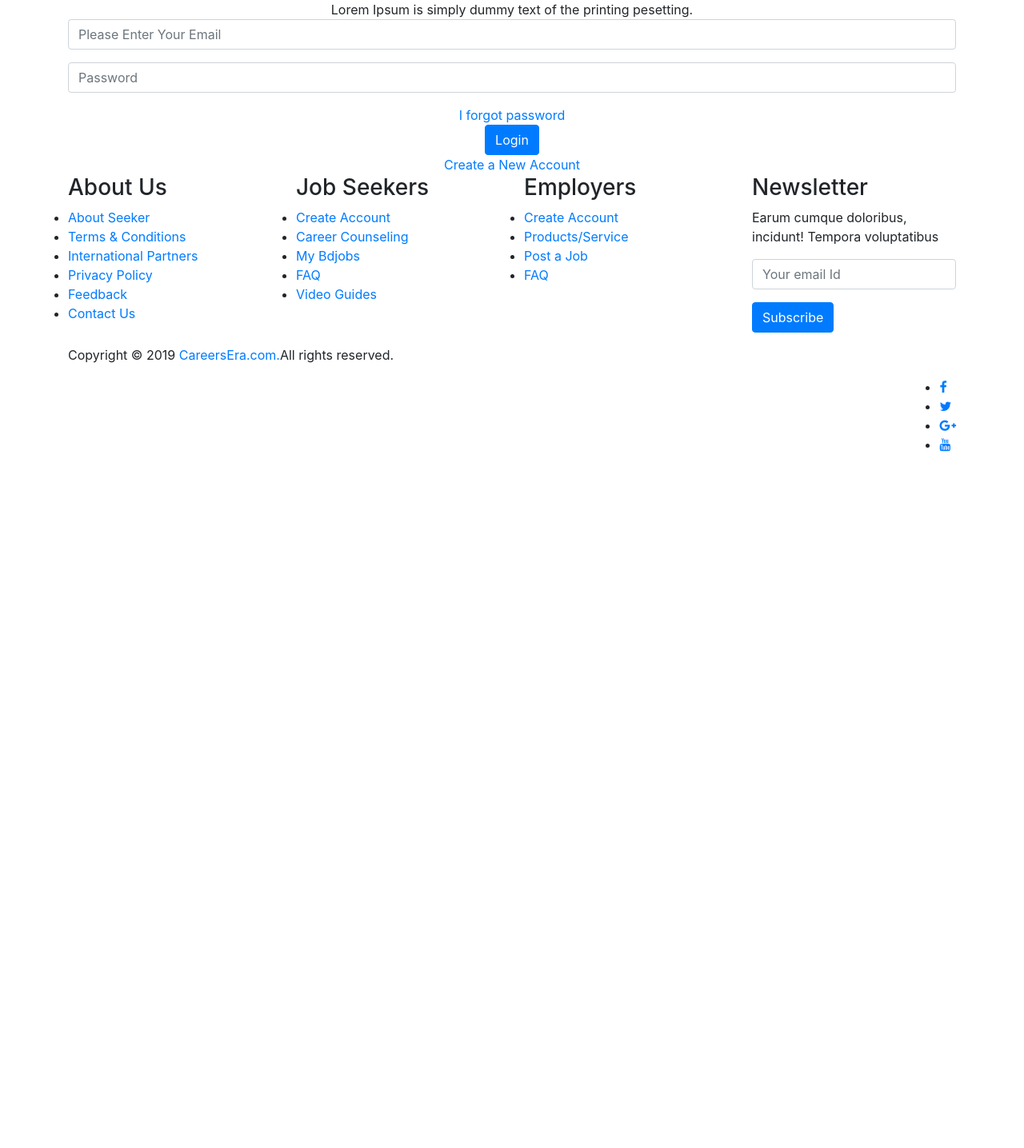
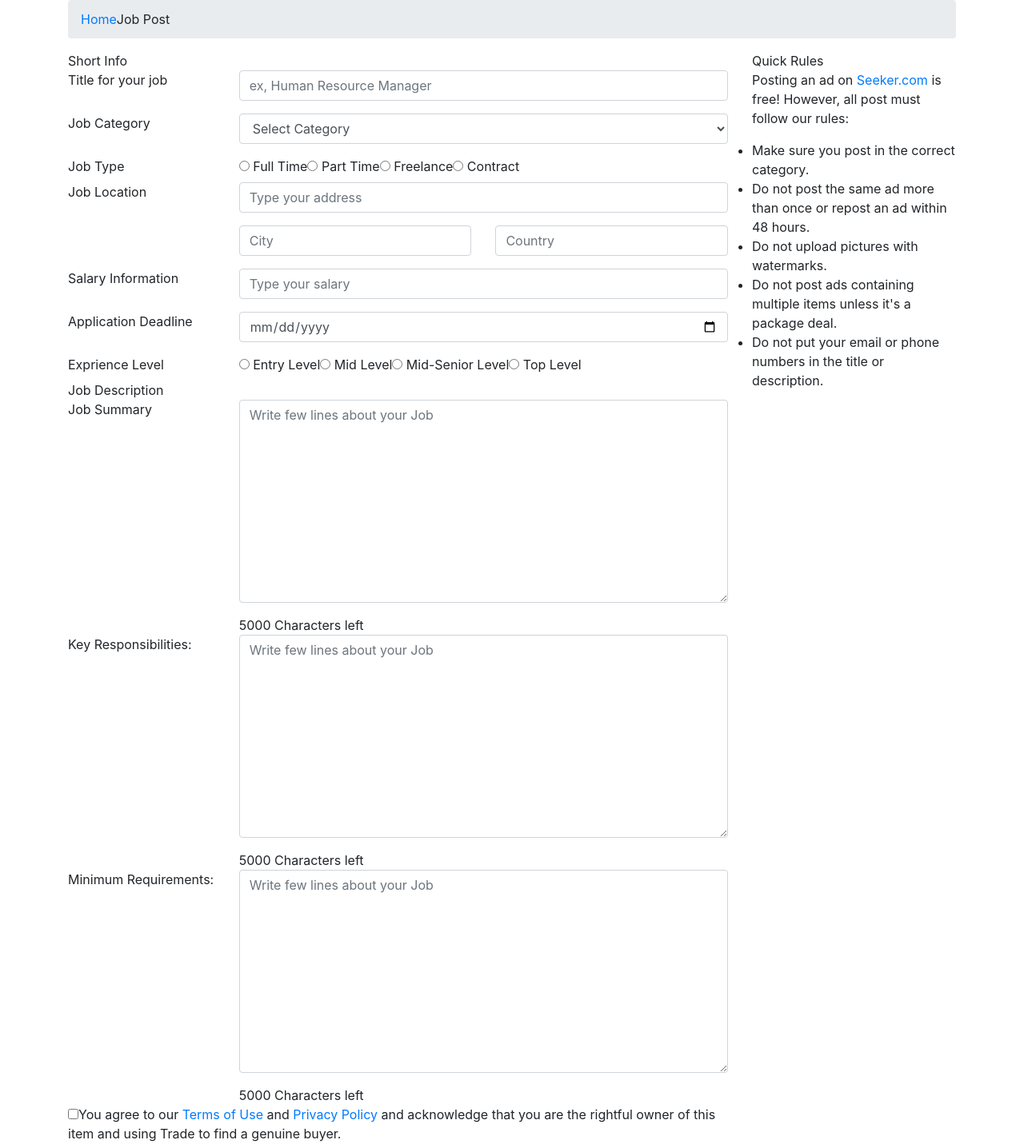
Before and after one commit to vvkishorereddy/nodecera, a React app: page /post-job in a window 1280 px wide. Before the commit this address led to /login. Shown: the part 198-1634 px from the top of the page at 80% size. Before the commit the page ends 800 px from the top, so only its background shows below. Built offline with nearby package versions, Linux system fonts and the light colour scheme.

Commit message:
integrating

```diff
--- a/client/Components/PostJob/PostJobForm.js
+++ b/client/Components/PostJob/PostJobForm.js
@@ -1,12 +1,59 @@
 import React, { Component } from "react";
+import { Link } from "react-router-dom";
+import withContext from "../../hoc/ContextConsumer";
 
-export default class PostJobForm extends Component {
+class PostJobForm extends Component {
+  state = {
+    summaryChar: 5000,
+    responsibilitesChar: 5000,
+    requirementChar: 5000
+  };
+
+  handleSubmit = () => {
+    this.props.context.saveJob(this.form);
+  };
+
+  handleChange = e => {
+    const inputName = e.target.name;
+    if (inputName === "summary" && this.state.summaryChar <= 0) {
+      e.preventDefault();
+      return;
+    }
+    if (
+      inputName === "responsibilites" &&
+      this.state.responsibilitesChar <= 0
+    ) {
+      e.preventDefault();
+      return;
+    }
+    if (inputName === "minRequirements" && this.state.requirementChar <= 0) {
+      e.preventDefault();
+      return;
+    }
+
+    this.setState(state => {
+      const newState = { ...state };
+      if (inputName === "summary") {
+        newState.summaryChar = newState.summaryChar - 1;
+      }
+      if (inputName === "responsibilites") {
+        newState.responsibilitesChar = newState.responsibilitesChar - 1;
+      }
+      if (inputName === "minRequirements") {
+        newState.requirementChar = newState.requirementChar - 1;
+      }
+
+      return newState;
+    });
+  };
+
   render() {
     return (
       <div className="tr-post-job page-content">
         <div className="container">
           <div className="row">
             <div className="col-md-9">
+              <form ref={ele => (this.form = ele)}>
                 <div className="short-info code-edit-small">
                   <div className="section">
                     <span className="tr-title">Short Info</span>
@@ -15,171 +62,145 @@ export default class PostJobForm extends Component {
                         <label>Title for your job</label>
                       </div>
                       <div className="col-sm-9">
-                      <div className="code-edit">
-                        <span>ex, Human Resource Manager</span>
+                        <div className="form-group">
+                          <input
+                            type="text"
+                            name="title"
+                            className="form-control"
+                            placeholder="ex, Human Resource Manager"
+                          />
                         </div>
                       </div>
                     </div>
-                  {/* /.row */}
+
                     <div className="row">
                       <div className="col-sm-3">
                         <label>Job Category</label>
                       </div>
                       <div className="col-sm-9">
-                      <div className="dropdown tr-change-dropdown">
-                        <a
-                          data-toggle="dropdown"
-                          href="job-post.html#"
-                          aria-expanded="true"
-                        >
-                          <span className="change-text">Select a category</span>
-                          <i className="fa fa-angle-down" />
-                        </a>
-                        <ul className="dropdown-menu tr-change">
-                          <li>
-                            <a href="job-post.html#">Select a category</a>
-                          </li>
-                          <li>
-                            <a href="job-post.html#">Software Engineer</a>
-                          </li>
-                          <li>
-                            <a href="job-post.html#">Project Manager</a>
-                          </li>
-                          <li>
-                            <a href="job-post.html#">Graphics Designer</a>
-                          </li>
-                        </ul>
-                      </div>
-                      {/* /.dropdown */}
+                        <div className="form-group">
+                          <select className="form-control" name="category">
+                            <option value="">Select Category</option>
+                            <option value="cat1">Cat1</option>
+                            <option value="cat2">Cat2</option>
+                            <option value="cat3">Cat3</option>
+                          </select>
                         </div>
                       </div>
-                  {/* /.row */}
+                    </div>
+
                     <div className="row job-category">
                       <div className="col-sm-3">
-                      <label>Job Category</label>
+                        <label>Job Type</label>
                       </div>
                       <div className="col-sm-9">
                         <div className="job-type">
                           <input
                             type="radio"
-                          name="radio1"
-                          defaultValue="full-time"
+                            name="jobType"
+                            value="full-time"
                             id="full-time"
                           />{" "}
                           <label htmlFor="full-time">Full Time</label>
                           <input
                             type="radio"
-                          name="radio1"
-                          defaultValue="part-time"
+                            name="jobType"
+                            value="part-time"
                             id="part-time"
                           />{" "}
                           <label htmlFor="part-time">Part Time</label>
                           <input
                             type="radio"
-                          name="radio1"
-                          defaultValue="freelance"
+                            name="jobType"
+                            value="freelance"
                             id="freelance"
                           />{" "}
                           <label htmlFor="freelance">Freelance</label>
                           <input
                             type="radio"
-                          name="radio1"
-                          defaultValue="contract"
+                            name="jobType"
+                            value="contract"
                             id="contract"
                           />{" "}
                           <label htmlFor="contract">Contract</label>
                         </div>
-                      {/* /.user-type */}
                       </div>
                     </div>
-                  {/* /.row */}
+
                     <div className="row">
                       <div className="col-sm-3">
                         <label>Job Location</label>
                       </div>
                       <div className="col-sm-9">
-                      <div className="code-edit">
-                        <span>Type your address</span>
+                        <div className="form-group">
+                          <input
+                            type="text"
+                            name="address"
+                            className="form-control"
+                            placeholder="Type your address"
+                          />
                         </div>
                         <div className="row">
                           <div className="col-sm-6">
-                          <div className="dropdown tr-change-dropdown">
-                            <a
-                              data-toggle="dropdown"
-                              href="job-post.html#"
-                              aria-expanded="true"
-                            >
-                              <span className="change-text">City</span>
-                              <i className="fa fa-angle-down" />
-                            </a>
-                            <ul className="dropdown-menu tr-change">
-                              <li>
-                                <a href="job-post.html#">City</a>
-                              </li>
-                              <li>
-                                <a href="job-post.html#">Chicago</a>
-                              </li>
-                              <li>
-                                <a href="job-post.html#">Denver</a>
-                              </li>
-                              <li>
-                                <a href="job-post.html#">New Orleans</a>
-                              </li>
-                            </ul>
+                            <div className="form-group">
+                              <input
+                                type="text"
+                                name="city"
+                                className="form-control"
+                                placeholder="City"
+                              />
                             </div>
-                          {/* /.dropdown */}
                           </div>
                           <div className="col-sm-6">
-                          <div className="code-edit">
-                            <span>Postal Code</span>
+                            <div className="form-group">
+                              <input
+                                type="text"
+                                name="country"
+                                className="form-control"
+                                placeholder="Country"
+                              />
                             </div>
                           </div>
                         </div>
                       </div>
                     </div>
-                  {/* /.row */}
+
                     <div className="row">
                       <div className="col-sm-3">
                         <label>Salary Information</label>
                       </div>
                       <div className="col-sm-9">
                         <div className="row">
-                        <div className="col-sm-6">
-                          <div className="code-edit">
-                            <span>$5000</span>
-                          </div>
-                        </div>
-                        <div className="col-sm-6">
-                          <div className="aegotiable">
-                            <span>Or</span>
+                          <div className="col-sm-12">
+                            <div className="form-group">
                               <input
-                              type="radio"
-                              name="radio2"
-                              defaultValue="aegotiable"
-                              id="aegotiable"
-                            />{" "}
-                            <label htmlFor="aegotiable">Negotiable</label>
+                                type="text"
+                                name="salary"
+                                className="form-control"
+                                placeholder="Type your salary"
+                              />
                             </div>
                           </div>
                         </div>
                       </div>
                     </div>
-                  {/* /.row */}
+
                     <div className="row">
                       <div className="col-sm-3">
                         <label>Application Deadline</label>
                       </div>
                       <div className="col-sm-9">
-                      <div className="calendar">
+                        <div className="calendar form-group">
                           <input
                             type="date"
                             className="form-control"
-                          defaultValue="2017-06-25"
+                            placeholder="2019-06-25"
+                            name="lastDate"
                           />
                         </div>
                       </div>
                     </div>
-                  {/* /.row */}
+
                     <div className="row exprience-level">
                       <div className="col-sm-3">
                         <label>Exprience Level</label>
@@ -188,67 +209,35 @@ export default class PostJobForm extends Component {
                         <div className="exprience">
                           <input
                             type="radio"
-                          name="radio3"
-                          defaultValue="entry-level"
+                            name="exprienceLevel"
+                            value="entry-level"
                             id="entry-level"
                           />{" "}
                           <label htmlFor="entry-level">Entry Level</label>
                           <input
                             type="radio"
-                          name="radio3"
-                          defaultValue="mid-level"
+                            name="exprienceLevel"
+                            value="mid-level"
                             id="mid-level"
                           />{" "}
                           <label htmlFor="mid-level">Mid Level</label>
                           <input
                             type="radio"
-                          name="radio3"
-                          defaultValue="mid-senior"
+                            name="exprienceLevel"
+                            value="mid-senior"
                             id="mid-senior"
                           />{" "}
                           <label htmlFor="mid-senior">Mid-Senior Level</label>
                           <input
                             type="radio"
-                          name="radio3"
-                          defaultValue="top-level"
+                            name="exprienceLevel"
+                            value="top-level"
                             id="top-level"
                           />{" "}
                           <label htmlFor="top-level">Top Level</label>
                         </div>
-                      {/* /.user-type */}
                       </div>
                     </div>
-                  {/* /.row */}
-                  <div className="row">
-                    <div className="col-sm-3">
-                      <label>Job Function</label>
-                    </div>
-                    <div className="col-sm-9">
-                      <div className="dropdown tr-change-dropdown">
-                        <a
-                          data-toggle="dropdown"
-                          href="job-post.html#"
-                          aria-expanded="true"
-                        >
-                          <span className="change-text">Graphics Design</span>
-                          <i className="fa fa-angle-down" />
-                        </a>
-                        <ul className="dropdown-menu tr-change">
-                          <li>
-                            <a href="job-post.html#">Graphics Design</a>
-                          </li>
-                          <li>
-                            <a href="job-post.html#">Project Manager</a>
-                          </li>
-                          <li>
-                            <a href="job-post.html#">Software Engineer</a>
-                          </li>
-                        </ul>
-                      </div>
-                      {/* /.dropdown */}
-                    </div>
-                  </div>
-                  {/* /.row */}
                   </div>
                 </div>
                 <div className="job-description section">
@@ -258,51 +247,72 @@ export default class PostJobForm extends Component {
                       <label>Job Summary</label>
                     </div>
                     <div className="col-sm-9">
-                    <div className="code-edit">
-                      <span>Write few lines about your Job</span>
+                      <div className="form-group">
+                        <textarea
+                          className="form-control"
+                          name="summary"
+                          rows="10"
+                          placeholder="Write few lines about your Job"
+                          onKeyPress={this.handleChange}
+                        />
                       </div>
                       <span className="characters-left">
-                      5000 Characters left
+                        {this.state.summaryChar} Characters left
                       </span>
                     </div>
                   </div>
-                {/* /.row */}
+
                   <div className="row">
                     <div className="col-sm-3">
                       <label>Key Responsibilities:</label>
                     </div>
                     <div className="col-sm-9">
-                    <div className="code-edit">
-                      <span>Write few lines about your Job</span>
+                      <div className="form-group">
+                        <textarea
+                          className="form-control"
+                          name="responsibilites"
+                          rows="10"
+                          placeholder="Write few lines about your Job"
+                          onKeyPress={this.handleChange}
+                        />
                       </div>
                       <span className="characters-left">
-                      5000 Characters left
+                        {this.state.responsibilitesChar} Characters left
                       </span>
                     </div>
                   </div>
-                {/* /.row */}
+
                   <div className="row">
                     <div className="col-sm-3">
                       <label>Minimum Requirements:</label>
                     </div>
                     <div className="col-sm-9">
-                    <div className="code-edit">
-                      <span>Write few lines about your Job</span>
+                      <div className="form-group">
+                        <textarea
+                          className="form-control"
+                          name="minRequirements"
+                          rows="10"
+                          placeholder="Write few lines about your Job"
+                          onKeyPress={this.handleChange}
+                        />
                       </div>
                       <span className="characters-left">
-                      5000 Characters left
+                        {this.state.requirementChar} Characters left
                       </span>
                     </div>
                   </div>
-                {/* /.row */}
                 </div>
-              {/* /.job-description */}
-              <div className="premium-post section">
+
+                <div
+                  className="premium-post section"
+                  style={{ display: "none" }}
+                >
                   <span className="tr-title">Make Your Post Premium</span>
                   <p>
                     More replies means more interested buyers. With lots of
-                  interested buyers, you have a better chance of selling for the
-                  price that you want. <a href="job-post.html#">Learn more</a>
+                    interested buyers, you have a better chance of selling for
+                    the price that you want.{" "}
+                    <a href="job-post.html#">Learn more</a>
                   </p>
                   <ul className="tr-list">
                     <li>
@@ -342,31 +352,47 @@ export default class PostJobForm extends Component {
                         defaultValue="daily-bump"
                         id="daily-bump"
                       />
-                    <label htmlFor="daily-bump">Daily Bump Up for 7 days</label>
+                      <label htmlFor="daily-bump">
+                        Daily Bump Up for 7 days
+                      </label>
                       <span>$100.00</span>
                     </li>
                   </ul>
                 </div>
-              {/* /.premium-post */}
+
                 <div className="section agreement">
                   <label htmlFor="send">
-                  <input type="checkbox" name="send" id="send" />
-                  You agree to our <a href="job-post.html#">
-                    Terms of Use
-                  </a> and <a href="job-post.html#">Privacy Policy</a> and
+                    <input type="checkbox" name="terms" id="send" />
+                    You agree to our{" "}
+                    <Link to="/terms-conditions">Terms of Use</Link> and{" "}
+                    <Link to="/privacy-policy">Privacy Policy</Link> and
                     acknowledge that you are the rightful owner of this item and
                     using Trade to find a genuine buyer.
                   </label>
                   <div className="buttons">
-                  <a href="job-post.html#" className="btn btn-primary">
+                    <button
+                      className="btn btn-primary"
+                      onClick={() => {
+                        this.handleSubmit("save");
+                      }}
+                      type="button"
+                    >
                       Post Your Job
-                  </a>
-                  <a href="job-post.html#" className="btn button-cancle">
-                    Cancle
-                  </a>
+                    </button>
+                    <button
+                      className="btn button-cancle"
+                      onClick={() => {
+                        this.handleSubmit("clear");
+                      }}
+                      type="button"
+                    >
+                      Cancel
+                    </button>
                   </div>
                 </div>
+              </form>
             </div>
+
             <div className="col-md-3">
               <div className="section quick-rules">
                 <span className="tr-title">Quick Rules</span>
@@ -400,3 +426,5 @@ export default class PostJobForm extends Component {
     );
   }
 }
+
+export default withContext(PostJobForm);
--- a/client/Router/index.js
+++ b/client/Router/index.js
@@ -23,7 +23,7 @@ class Index extends Component {
         <Route path="/register" exact component={Register} />
         <Route path="/login" exact component={Login} />
         <PrivateRoutes path="/dashboard" exact component={Dashboard} />
-        <PrivateRoutes path="/post-job" exact component={PostJob} />
+        <Route path="/post-job" exact component={PostJob} />
         <Route path="/jobs" exact component={Jobs} />
         <Route path="/jobs/:id" exact component={JobDetails} />
         <Route path="/resume/:id" exact component={ResumeDetails} />
```
Also changed, not shown: client/hoc/Context.js (+58 -1 lines), 1 other file (tests, documents, lock files or other folders). Lines whose indentation alone changed are shown as unchanged.
